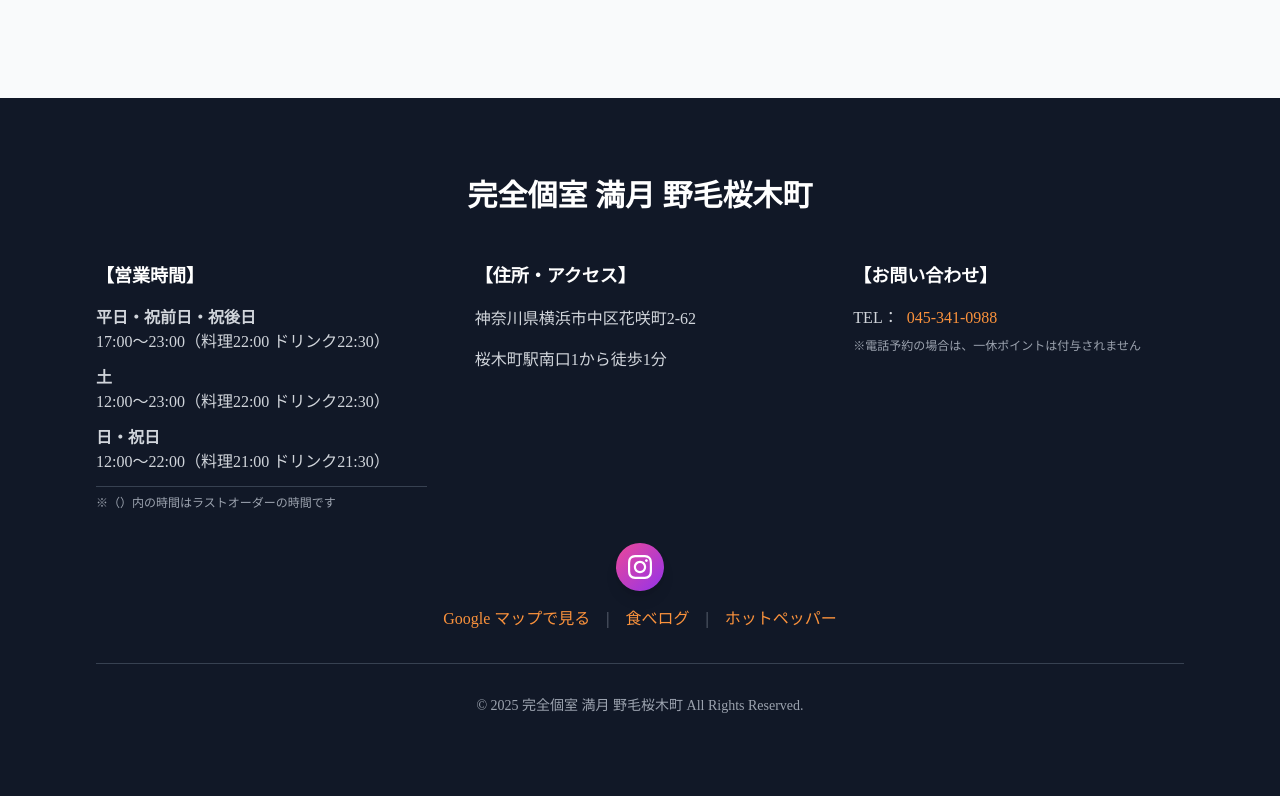
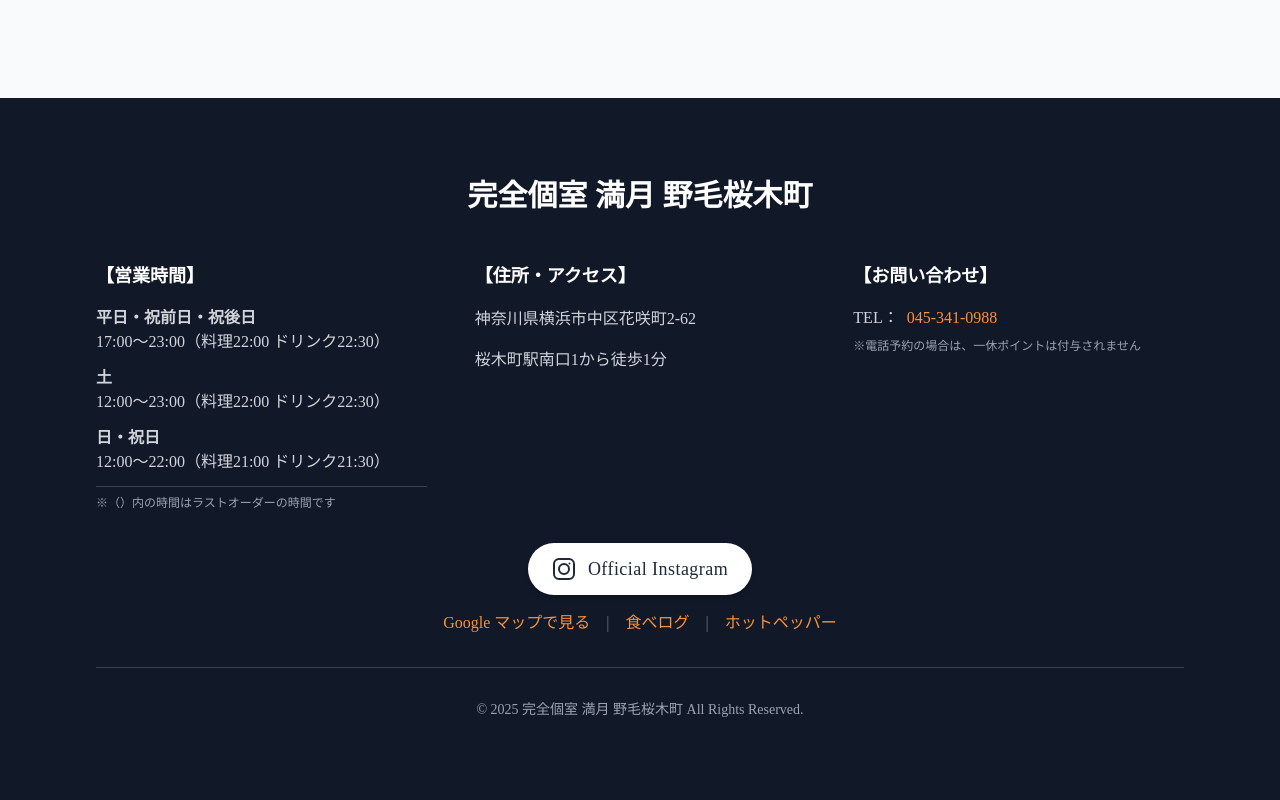
Before and after one commit to Rio2Ryo/HeatSeed-HP-mangetsu-noge, a React (Vite) app: page /news/1 in a window 1280 px wide. Shown: the part 702-1502 px from the top of the page. Built offline with nearby package versions, Linux system fonts and the light colour scheme.

Commit message:
Hero: フィルター除去・テキスト下部配置, Reservation: Instagram追加, Footer: Official Instagramボタン

```diff
--- a/src/components/Footer.jsx
+++ b/src/components/Footer.jsx
@@ -67,12 +67,15 @@ const Footer = () => {
               href="https://www.instagram.com/mangetsunogesaku/"
               target="_blank"
               rel="noopener noreferrer"
-              className="inline-flex items-center justify-center w-12 h-12 bg-gradient-to-br from-pink-500 to-purple-600 rounded-full hover:from-pink-600 hover:to-purple-700 transition-all transform hover:scale-110 shadow-lg hover:shadow-xl"
+              className="inline-flex items-center gap-3 bg-white text-gray-800 font-medium py-3 px-6 rounded-full shadow-md hover:shadow-lg transition-all hover:scale-105 text-base sm:text-lg tracking-wide"
               aria-label="Instagram"
             >
-              <svg className="w-6 h-6 text-white" fill="currentColor" viewBox="0 0 24 24">
-                <path d="M12 2.163c3.204 0 3.584.012 4.85.07 3.252.148 4.771 1.691 4.919 4.919.058 1.265.069 1.645.069 4.849 0 3.205-.012 3.584-.069 4.849-.149 3.225-1.664 4.771-4.919 4.919-1.266.058-1.644.07-4.85.07-3.204 0-3.584-.012-4.849-.07-3.26-.149-4.771-1.699-4.919-4.92-.058-1.265-.07-1.644-.07-4.849 0-3.204.013-3.583.07-4.849.149-3.227 1.664-4.771 4.919-4.919 1.266-.057 1.645-.069 4.849-.069zm0-2.163c-3.259 0-3.667.014-4.947.072-4.358.2-6.78 2.618-6.98 6.98-.059 1.281-.073 1.689-.073 4.948 0 3.259.014 3.668.072 4.948.2 4.358 2.618 6.78 6.98 6.98 1.281.058 1.689.072 4.948.072 3.259 0 3.668-.014 4.948-.072 4.354-.2 6.782-2.618 6.979-6.98.059-1.28.073-1.689.073-4.948 0-3.259-.014-3.667-.072-4.947-.196-4.354-2.617-6.78-6.979-6.98-1.281-.059-1.69-.073-4.949-.073zm0 5.838c-3.403 0-6.162 2.759-6.162 6.162s2.759 6.163 6.162 6.163 6.162-2.759 6.162-6.163c0-3.403-2.759-6.162-6.162-6.162zm0 10.162c-2.209 0-4-1.79-4-4 0-2.209 1.791-4 4-4s4 1.791 4 4c0 2.21-1.791 4-4 4zm6.406-11.845c-.796 0-1.441.645-1.441 1.44s.645 1.44 1.441 1.44c.795 0 1.439-.645 1.439-1.44s-.644-1.44-1.439-1.44z"/>
+              <svg className="w-5 h-5 sm:w-6 sm:h-6 text-gray-800" fill="none" stroke="currentColor" strokeWidth="2" viewBox="0 0 24 24">
+                <rect x="2" y="2" width="20" height="20" rx="5" ry="5" />
+                <circle cx="12" cy="12" r="5" />
+                <circle cx="17.5" cy="6.5" r="1" fill="currentColor" stroke="none" />
               </svg>
+              <span>Official Instagram</span>
             </a>
           </div>
 
--- a/src/components/Hero.jsx
+++ b/src/components/Hero.jsx
@@ -35,7 +35,7 @@ const Hero = () => {
   return (
     <section
       id="hero"
-      className="relative h-screen flex items-center justify-center bg-gray-900 text-white overflow-hidden"
+      className="relative h-screen flex items-end justify-center bg-gray-900 text-white overflow-hidden"
     >
       {/* 背景動画 */}
       <div className="absolute inset-0">
@@ -52,14 +52,14 @@ const Hero = () => {
             type="video/mp4"
           />
         </video>
-        <div className="absolute inset-0 bg-gradient-to-b from-black/20 to-black/40" />
+        {/* フィルターなし */}
       </div>
 
-      <div className="text-center z-10 px-4 sm:px-6 py-6 sm:py-12 max-w-4xl mx-auto">
+      <div className="text-center z-10 px-8 sm:px-6 pb-16 sm:pb-24 max-w-4xl mx-auto">
         <motion.h1
-          className="font-bold mb-6 sm:mb-8 text-white leading-tight"
+          className="font-bold mb-6 sm:mb-8 text-white leading-tight whitespace-nowrap drop-shadow-lg"
           style={{
-            fontSize: 'clamp(2rem, 5vw, 4rem)',
+            fontSize: 'clamp(1.0rem, 4vw, 4rem)',
           }}
           initial={{ opacity: 0, y: 30 }}
           animate={{ opacity: 1, y: 0 }}
--- a/src/components/Reservation.jsx
+++ b/src/components/Reservation.jsx
@@ -125,6 +125,25 @@ const Reservation = () => {
             <h3 className="text-lg sm:text-xl font-bold text-gray-900 mb-2">一休.com</h3>
             <p className="text-base sm:text-lg text-gray-600">レストラン予約</p>
           </motion.a>
+
+          <motion.a
+            href="https://www.instagram.com/mangetsunogesaku/"
+            target="_blank"
+            rel="noopener noreferrer"
+            className="flex flex-col items-center justify-center bg-white border-2 border-orange-600 rounded-lg p-6 sm:p-8 shadow-lg hover:shadow-xl transition-all transform hover:scale-105 text-center"
+            initial={{ opacity: 0, y: 30 }}
+            whileInView={{ opacity: 1, y: 0 }}
+            viewport={{ once: true }}
+            transition={{ duration: 0.6, delay: 0.6 }}
+          >
+            <div className="w-12 h-12 sm:w-16 sm:h-16 bg-orange-600 rounded-full flex items-center justify-center mb-4">
+              <svg className="w-6 h-6 sm:w-8 sm:h-8 text-white" fill="currentColor" viewBox="0 0 24 24">
+                <path d="M12 2.163c3.204 0 3.584.012 4.85.07 3.252.148 4.771 1.691 4.919 4.919.058 1.265.069 1.645.069 4.849 0 3.205-.012 3.584-.069 4.849-.149 3.225-1.664 4.771-4.919 4.919-1.266.058-1.644.07-4.85.07-3.204 0-3.584-.012-4.849-.07-3.26-.149-4.771-1.699-4.919-4.92-.058-1.265-.07-1.644-.07-4.849 0-3.204.013-3.583.07-4.849.149-3.227 1.664-4.771 4.919-4.919 1.266-.057 1.645-.069 4.849-.069zm0-2.163c-3.259 0-3.667.014-4.947.072-4.358.2-6.78 2.618-6.98 6.98-.059 1.281-.073 1.689-.073 4.948 0 3.259.014 3.668.072 4.948.2 4.358 2.618 6.78 6.98 6.98 1.281.058 1.689.072 4.948.072 3.259 0 3.668-.014 4.948-.072 4.354-.2 6.782-2.618 6.979-6.98.059-1.28.073-1.689.073-4.948 0-3.259-.014-3.667-.072-4.947-.196-4.354-2.617-6.78-6.979-6.98-1.281-.059-1.69-.073-4.949-.073zm0 5.838c-3.403 0-6.162 2.759-6.162 6.162s2.759 6.163 6.162 6.163 6.162-2.759 6.162-6.163c0-3.403-2.759-6.162-6.162-6.162zm0 10.162c-2.209 0-4-1.79-4-4 0-2.209 1.791-4 4-4s4 1.791 4 4c0 2.21-1.791 4-4 4zm6.406-11.845c-.796 0-1.441.645-1.441 1.44s.645 1.44 1.441 1.44c.795 0 1.439-.645 1.439-1.44s-.644-1.44-1.439-1.44z" />
+              </svg>
+            </div>
+            <h3 className="text-lg sm:text-xl font-bold text-gray-900 mb-2">Instagram</h3>
+            <p className="text-base sm:text-lg text-gray-600">最新情報をチェック</p>
+          </motion.a>
         </div>
       </div>
     </section>
```
